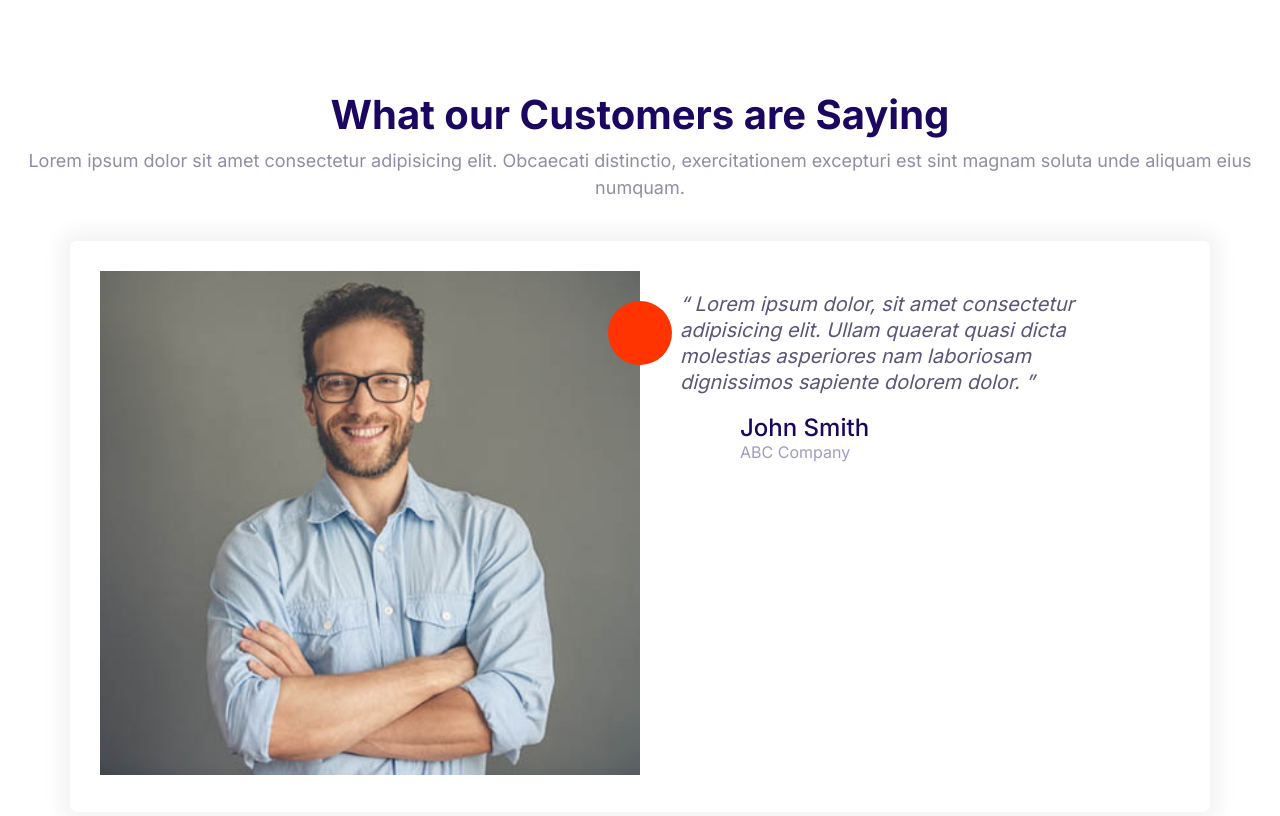
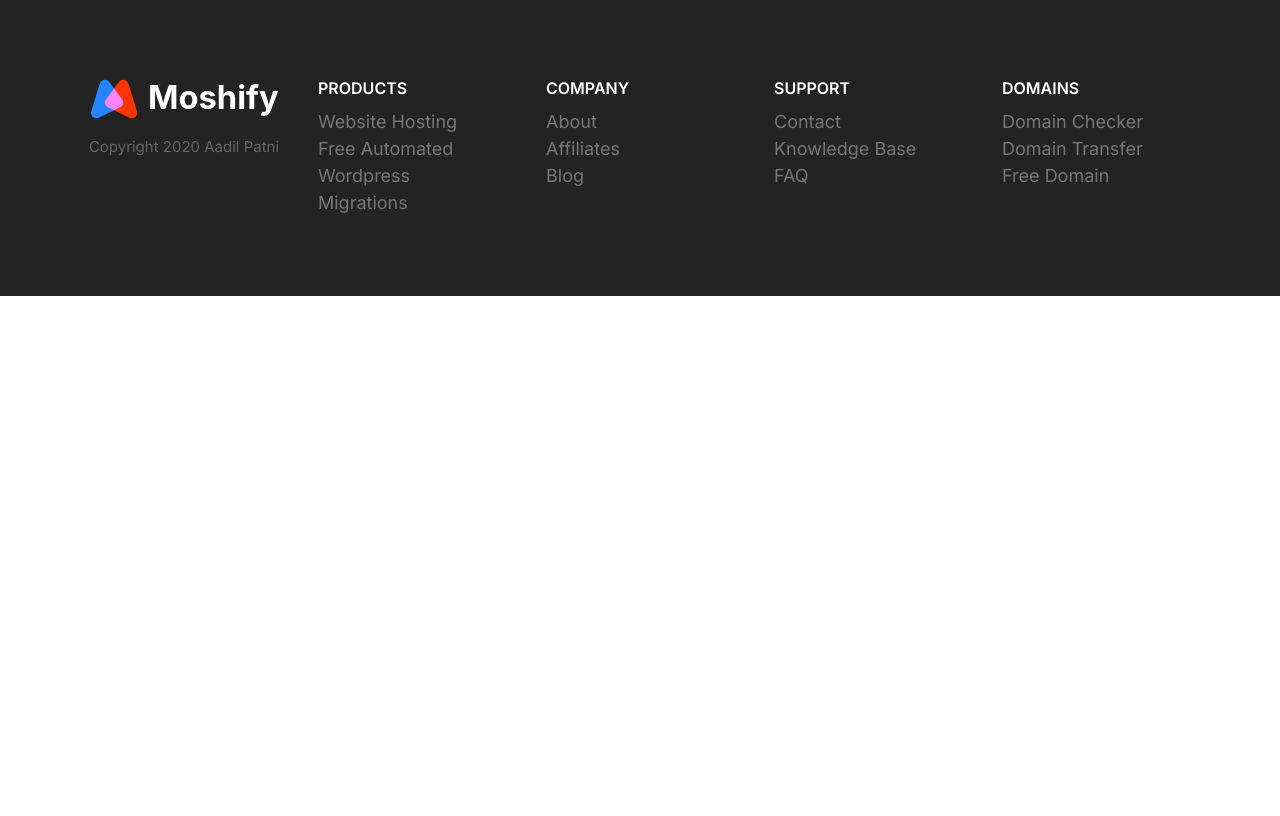
Before and after one commit to Aadil4u/Aadily, a plain HTML site: page index.html in a window 1280 px wide. Drawn offline with Linux system fonts and the light colour scheme.

Commit message:
created footer block

```diff
--- a/css/styles.css
+++ b/css/styles.css
@@ -815,3 +815,73 @@ a {
     max-width: 700px;
   }
 }
+
+/* Footer */
+.footer {
+  background: #232323;
+}
+
+.footer a {
+  color: #777;
+  transition: color 0.3s;
+}
+
+.footer a:hover {
+  color: #fff;
+}
+.footer__section {
+  padding: 2rem;
+  border-bottom: 1px solid #393939;
+}
+
+.footer .list {
+  margin: 0;
+}
+
+.footer__heading {
+  text-transform: uppercase;
+  font-weight: 600;
+}
+.footer__brand img {
+  width: 100%;
+  max-width: 230px;
+}
+
+.footer__brand {
+  margin-top: 5rem;
+  text-align: center;
+}
+
+.footer__copyright {
+  font-size: 2.1rem;
+  color: #fff;
+  opacity: 0.3;
+}
+
+@media screen and (min-width: 768px) {
+  .footer__sections {
+    grid-template-columns: repeat(auto-fit, minmax(10rem, 1fr));
+  }
+  .footer .collapsible__chevron {
+    display: none;
+  }
+  .footer .collapsible__content {
+    opacity: 1;
+    max-height: 100%;
+  }
+  .footer__brand {
+    margin-top: 1rem;
+    order: -1;
+  }
+
+  .footer__copyright {
+    font-size: 1.5rem;
+  }
+  .footer__section {
+    border: 0;
+  }
+
+  .footer__heading {
+    font-size: 1.6rem;
+  }
+}
--- a/index.html
+++ b/index.html
@@ -14,53 +14,74 @@
     <title>Document</title>
   </head>
   <body>
-    <section class="block">
-      <header class="block__header">
-        <h2>What our Customers are Saying</h2>
-        <p>
-          Lorem ipsum dolor sit amet consectetur adipisicing elit. Obcaecati
-          distinctio, exercitationem excepturi est sint magnam soluta unde
-          aliquam eius numquam.
-        </p>
+    <footer class="block block--dark footer">
+      <div class="container grid footer__sections">
+        <section class="collapsible collapsible--expanded footer__section">
+          <header class="collapsible__header">
+            <h2 class="collapsible__heading footer__heading">PRODUCTS</h2>
+            <svg class="icon icon--white collapsible__chevron">
+              <use xlink:href="images/sprite.svg#chevron"></use>
+            </svg>
           </header>
-      <div class="container">
-        <div class="card testimonial">
-          <div class="grid grid--1x2">
-            <div class="testimonial__image">
-              <img
-                src="images/testimonial.jpg"
-                alt="A Happy, Smiling Customer"
-              />
-              <span class="icon-container icon-container--accent">
-                <svg class="icon icon--white icon--small">
-                  <use xlink:href="images/sprite.svg#quotes"></use>
+          <div class="collapsible__content">
+            <ul class="list">
+              <li><a href="#">Website Hosting</a></li>
+              <li><a href="#">Free Automated Wordpress</a></li>
+              <li><a href="#">Migrations</a></li>
+            </ul>
+          </div>
+        </section>
+        <section class="collapsible footer__section">
+          <header class="collapsible__header">
+            <h2 class="collapsible__heading footer__heading">COMPANY</h2>
+            <svg class="icon icon--white collapsible__chevron">
+              <use xlink:href="images/sprite.svg#chevron"></use>
             </svg>
-              </span>
+          </header>
+          <div class="collapsible__content">
+            <ul class="list">
+              <li><a href="#">About</a></li>
+              <li><a href="#">Affiliates</a></li>
+              <li><a href="#">Blog</a></li>
+            </ul>
           </div>
-            <blockquote class="quote">
-              <p class="quote__text">
-                Lorem ipsum dolor, sit amet consectetur adipisicing elit. Ullam
-                quaerat quasi dicta molestias asperiores nam laboriosam
-                dignissimos sapiente dolorem dolor.
-              </p>
-              <footer>
-                <div class="media">
-                  <div class="media__image">
-                    <svg class="icon icon--primary quote__line">
-                      <use xlink:href="images/sprite.svg#line"></use>
+        </section>
+        <section class="collapsible footer__section">
+          <header class="collapsible__header">
+            <h2 class="collapsible__heading footer__heading">SUPPORT</h2>
+            <svg class="icon icon--white collapsible__chevron">
+              <use xlink:href="images/sprite.svg#chevron"></use>
             </svg>
+          </header>
+          <div class="collapsible__content">
+            <ul class="list">
+              <li><a hreKf="#">Contact</a></li>
+              <li><a href="#">Knowledge Base</a></li>
+              <li><a href="#">FAQ</a></li>
+            </ul>
           </div>
-                  <div class="media__body">
-                    <h3 class="media__title quote__author">John Smith</h3>
-                    <p class="quote__organization">ABC Company</p>
+        </section>
+        <section class="collapsible footer__section">
+          <header class="collapsible__header">
+            <h2 class="collapsible__heading footer__heading">DOMAINS</h2>
+            <svg class="icon icon--white collapsible__chevron">
+              <use xlink:href="images/sprite.svg#chevron"></use>
+            </svg>
+          </header>
+          <div class="collapsible__content">
+            <ul class="list">
+              <li><a hreKf="#">Domain Checker</a></li>
+              <li><a href="#">Domain Transfer</a></li>
+              <li><a href="#">Free Domain</a></li>
+            </ul>
           </div>
+        </section>
+        <section class="footer__brand">
+          <img src="images/logo.svg" alt="" />
+          <p class="footer__copyright">Copyright 2020 Aadil Patni</p>
+        </section>
       </div>
     </footer>
-            </blockquote>
-          </div>
-        </div>
-      </div>
-    </section>
     <script src="js/main.js"></script>
   </body>
 </html>
```
Also changed, not shown: components/footer.html (added, +68 -0 lines). Lines whose indentation alone changed are shown as unchanged.
